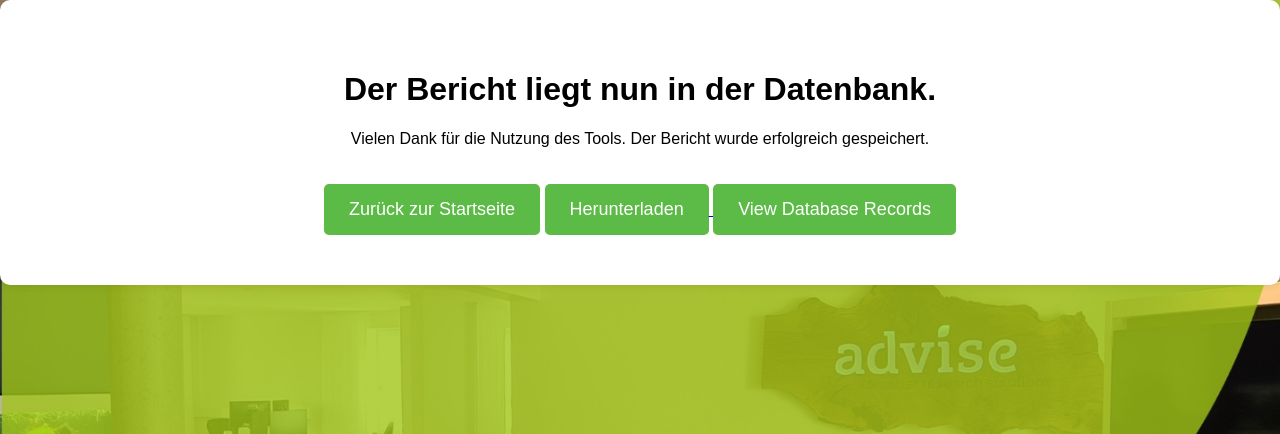
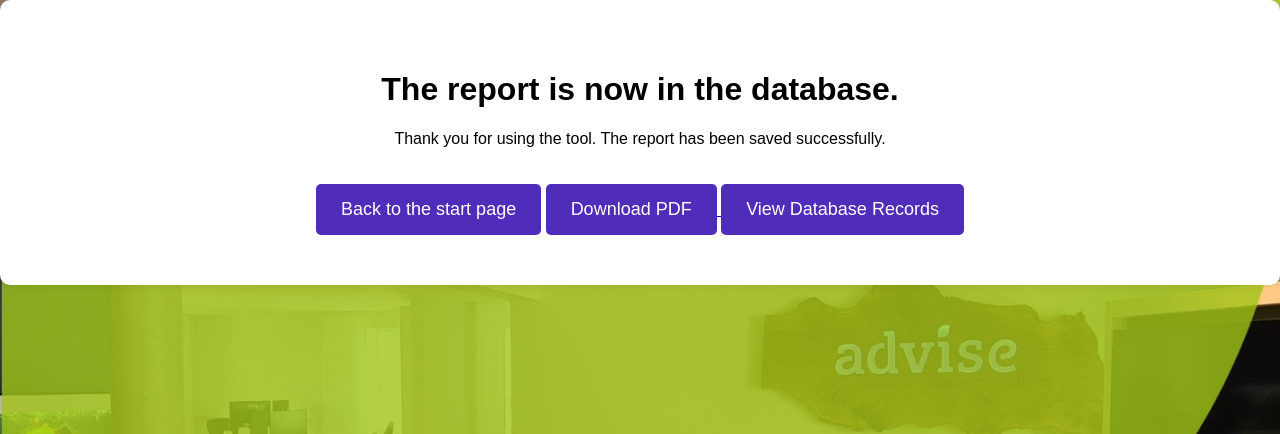
Before and after one commit to ecemeverett/Projektarbeit, a Flask app: template Project_aktuell/templates/results.html in a window 1280 px wide. Shown: the top 434 px of the page. Run offline with Flask 3, Linux system fonts and the light colour scheme; the template is opened without the code that fills it: most values are stand-ins (such as "Sample title", 1, 10 or a date in 2020).

Commit message:
Update results.html

```diff
--- a/Project_aktuell/templates/results.html
+++ b/Project_aktuell/templates/results.html
@@ -3,7 +3,7 @@
 <head>
     <meta charset="UTF-8">
     <meta name="viewport" content="width=device-width, initial-scale=1.0">
-    <title>Prüfung abgeschlossen</title>
+    <title>Completed</title>
     <style>
         body {
             font-family: Arial, sans-serif;
@@ -23,7 +23,7 @@
             padding: 15px 25px;
             font-size: 18px;
             margin-top: 20px;
-            background-color: #5cba47;
+            background-color: #502cba;
             color: white;
             border: none;
             border-radius: 5px;
@@ -33,11 +33,11 @@
 </head>
 <body>
     <div class="message">
-        <h1>Der Bericht liegt nun in der Datenbank.</h1>
-        <p>Vielen Dank für die Nutzung des Tools. Der Bericht wurde erfolgreich gespeichert.</p>
+        <h1>The report is now in the database.</h1>
+        <p>Thank you for using the tool. The report has been saved successfully.</p>
 
-    <a href="{{ url_for('index') }}"><button>Zurück zur Startseite</button></a>
-    <a href="{{ url_for('download', id=result.id) }}"><button>Herunterladen</button>
+    <a href="{{ url_for('index') }}"><button>Back to the start page</button></a>
+    <a href="{{ url_for('download', id=result.id) }}"><button>Download PDF</button>
     <a href="{{ url_for('database') }}"><button>View Database Records</button>
         </a>
     </div>
```
